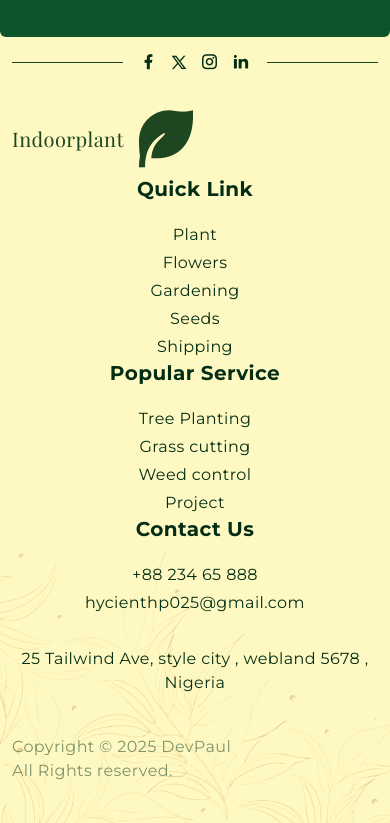
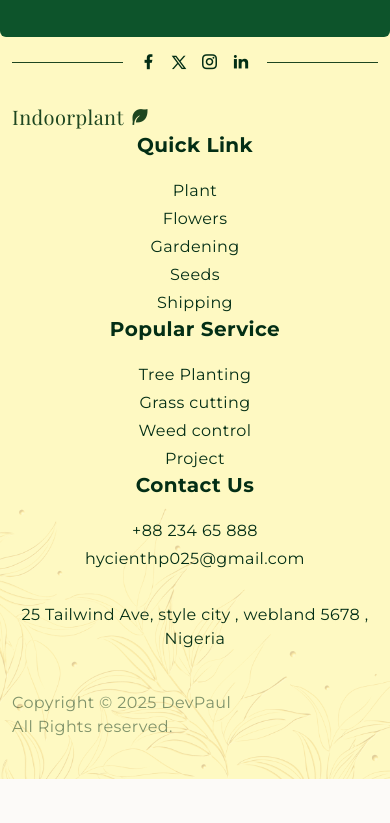
Before and after one commit to Hycienth-Paul025/Indoor-Plant, a website: page index.html in a window 390 px wide. Shown: the part 6179-7002 px from the top of the page. After the commit the page ends 6958 px from the top, so only its background shows below. Drawn offline with nearby package versions, Linux system fonts and the light colour scheme; files that its build step writes are made by us from their sources; a web font is replaced by a local one.

Commit message:
New Ui Added

```diff
--- a/index.html
+++ b/index.html
@@ -677,7 +677,7 @@
           >
             <p class="font-display text-xl sm:text-2xl">Indoorplant</p>
             <i
-            class="ri-leaf-fill sm:text-2xl lg:text-3xl"
+            class="ri-leaf-fill text-xl sm:text-2xl lg:text-3xl"
           ></i>
           </div>
         </div>
```
